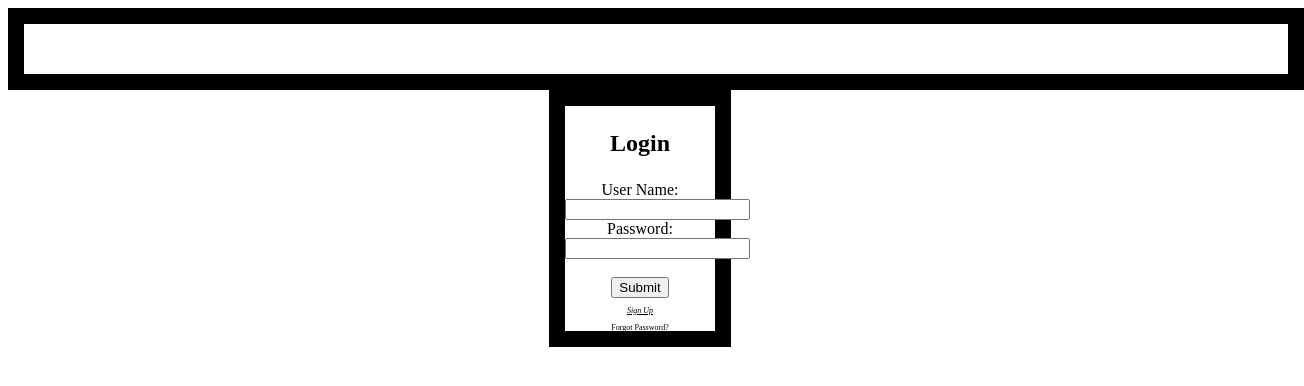
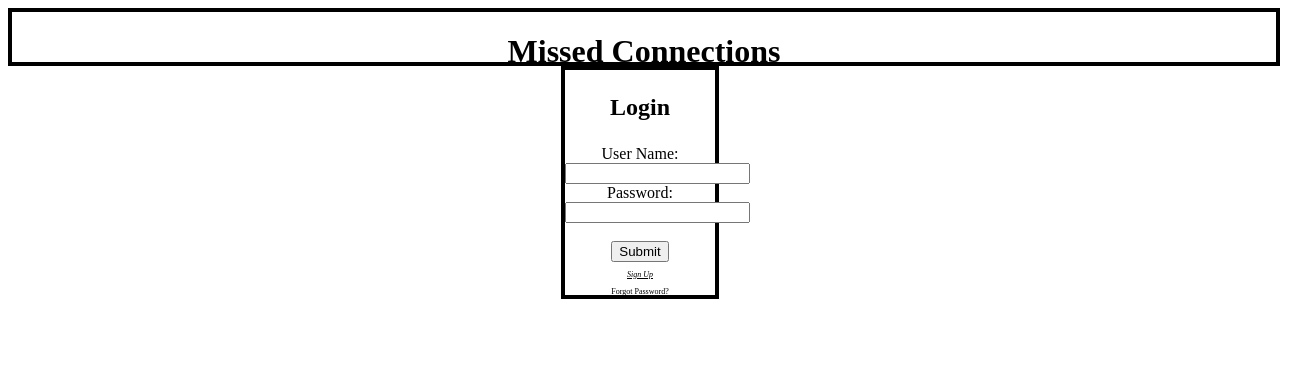
Before and after one commit to hiveapps/wink, a plain HTML site: page index.html in a window 1280 px wide. Shown: the whole page, 1304 px wide, since content can reach past the window. Drawn offline with Linux system fonts and the light colour scheme.

Commit message:
border width change

```diff
--- a/stylesheet.css
+++ b/stylesheet.css
@@ -1,7 +1,7 @@
 /* this is the "Missed Connections" header */
 h1 {
 	text-align: center;
-	color: #ffffff;
+	color: #000000;
 }
 
 /* this is the "Login" header */
@@ -16,14 +16,14 @@ h3 {
 	height: 50px;
 	display: block;
 	background-color: #ffffff;
-	border: #000000 1em solid;
+	border: #000000 .25em solid;
 }
 /* this is the login box */
 #loginbox {
 	width: 150px;
 	height: 225px;
 	background-color: #ffffff;
-	border: #000000 1em solid;
+	border: #000000 .25em solid;
 	margin-top: 25%;
 	margin: auto;
 }
```
